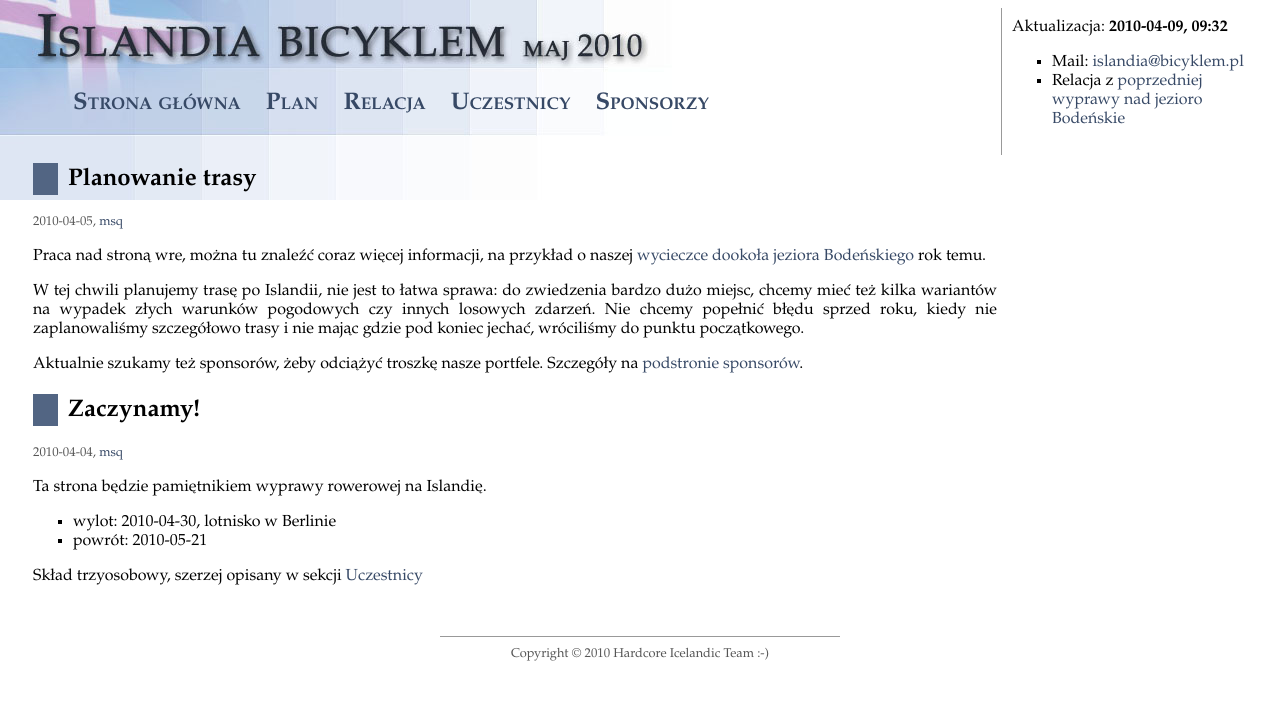
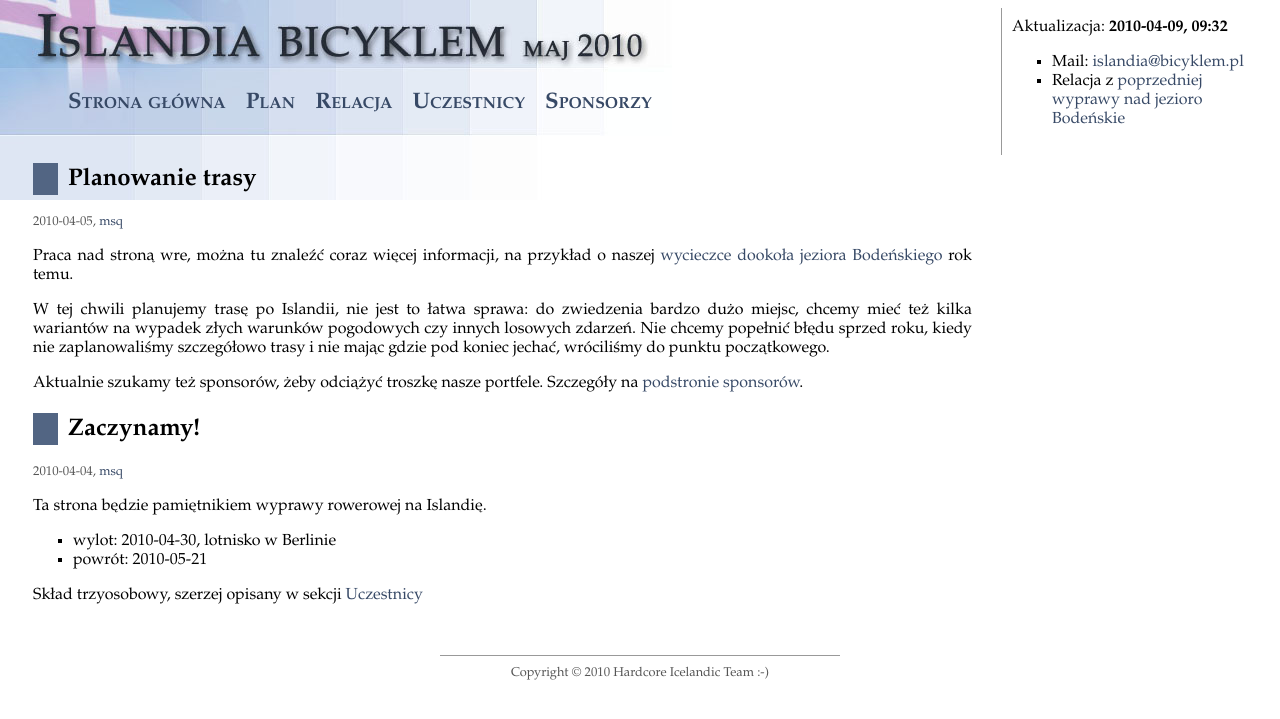
Before and after one commit to michalbugno/bicyklem.pl, a Jekyll site: the page built from index.html, in a window 1280 px wide. Shown: the top 719 px of the page. Built offline with Jekyll 4.4.1, drawn with Linux system fonts in a browser that asks for light colours.

Commit message:
CSS fixes

```diff
--- a/_layouts/default.html
+++ b/_layouts/default.html
@@ -2,8 +2,8 @@
 
 <html xmlns="http://www.w3.org/1999/xhtml" xml:lang="en" lang="en-us">
   <head>
+    <title>Islandia rowerem &raquo; {{ page.title }}</title>
     <meta http-equiv="content-type" content="text/html; charset=utf-8" />
-    <title>Islandia rowerem &raquo; {{ page.title }}</title>
     <meta name="author" content="Michał Bugno" />
     <meta name="description" content="Strona poświęcona wycieczce rowerowej na Islandię w maju 2010." />
     <meta name="keywords" content="rower, bicykl, rowery, bicykle, islandia, wycieczka, agh" />
--- a/css/screen.css
+++ b/css/screen.css
@@ -50,7 +50,7 @@ img {
 }
 
 #main {
-  margin-right: 275px;
+  margin-right: 300px;
   margin-left: 25px;
 }
 
@@ -65,12 +65,12 @@ img {
   list-style-type: none;
   font-weight: bold;
   font-variant: small-caps;
-  padding-left: 25px;
+  padding-left: 20px;
 }
 
 #menu li a {
   padding-top: 6px;
-  font-size: 1.5em;
+  font-size: 1.4em;
   display: block;
 }
 
```
